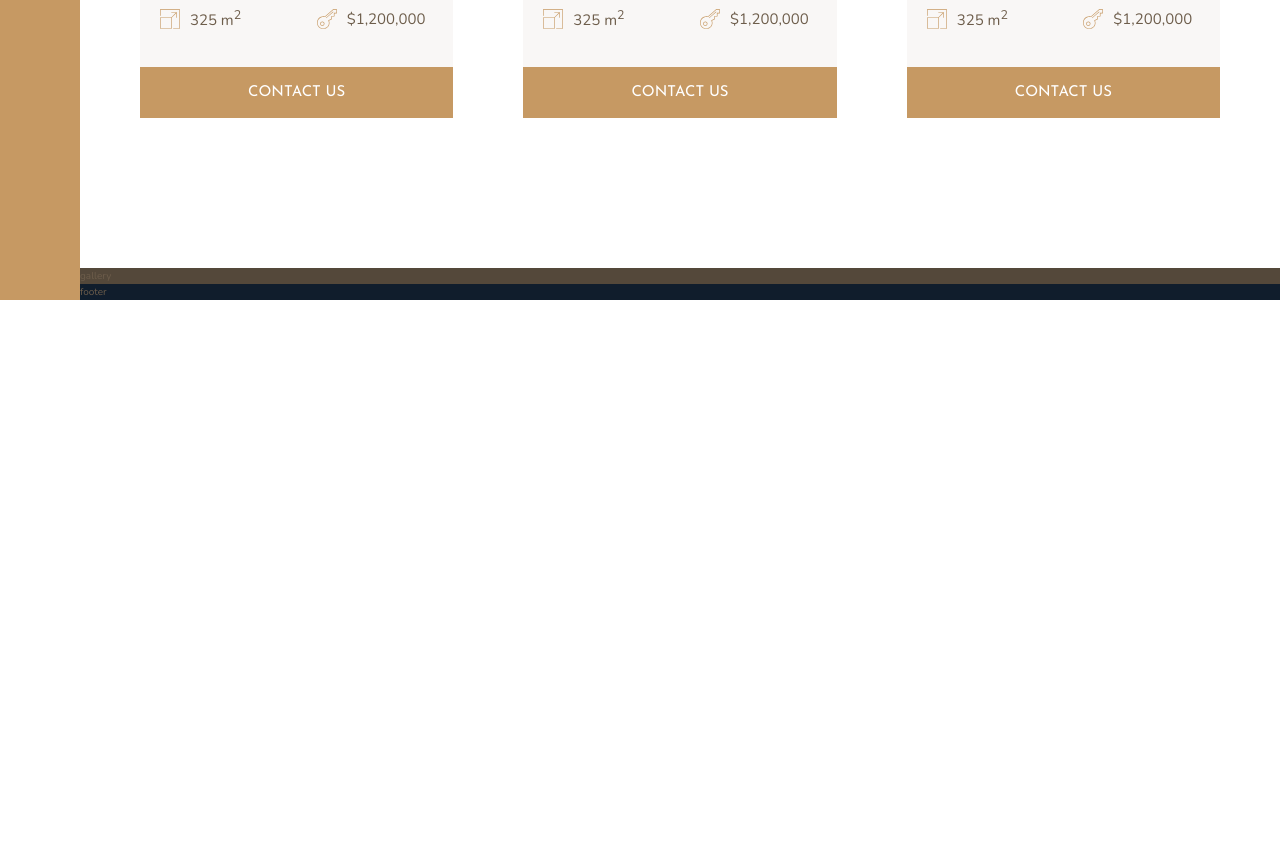
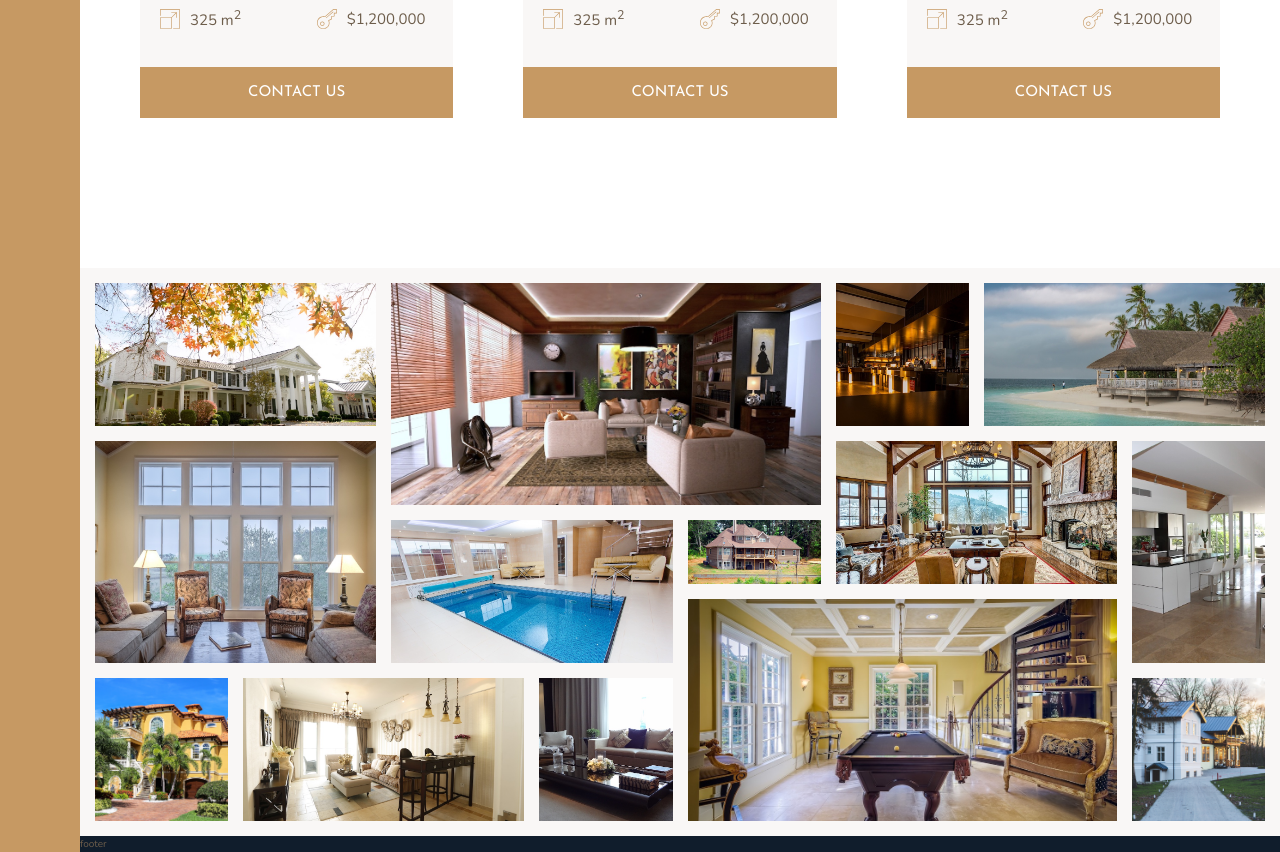
Before and after one commit to giulianoFrau/ProgettoCorsoCssGrid, a website: page index.html in a window 1280 px wide. Shown: the part 2913-3765 px from the top of the page. Before the commit the page ends 3213 px from the top, so only its background shows below. Drawn offline with nearby package versions, Linux system fonts and the light colour scheme.

Commit message:
implementazioni

```diff
--- a/index.html
+++ b/index.html
@@ -298,8 +298,58 @@
 
     </section>
     <section class="gallery">
-        gallery
+        <figure class="gallery__item gallery__item--1">
+            <img src="img/gal-1.jpeg" alt="1" class="gallery__img">
+        </figure>
+        <figure class="gallery__item gallery__item--2">
+        <img src="img/gal-2.jpeg" alt="2" class="gallery__img">
+    </figure>
+    <figure class="gallery__item gallery__item--3">
+        <img src="img/gal-3.jpeg" alt="3" class="gallery__img">
+    </figure>
+    <figure class="gallery__item gallery__item--4">
+        <img src="img/gal-4.jpeg" alt="4" class="gallery__img">
+    </figure>
+    <figure class="gallery__item gallery__item--5">
+        <img src="img/gal-5.jpeg" alt="5" class="gallery__img">
+    </figure>
+    <figure class="gallery__item gallery__item--6">
+        <img src="img/gal-6.jpeg" alt="6" class="gallery__img">
+    </figure>
+    <figure class="gallery__item gallery__item--7">
+        <img src="img/gal-7.jpeg" alt="7" class="gallery__img">
+    </figure>
+    <figure class="gallery__item gallery__item--8">
+        <img src="img/gal-8.jpeg" alt="8" class="gallery__img">
+    </figure>
+    <figure class="gallery__item gallery__item--9">
+        <img src="img/gal-9.jpeg" alt="9" class="gallery__img">
+    </figure>
+    <figure class="gallery__item gallery__item--10">
+        <img src="img/gal-10.jpeg" alt="10" class="gallery__img">
+    </figure>
+    <figure class="gallery__item gallery__item--11">
+        <img src="img/gal-11.jpeg" alt="11" class="gallery__img">
+    </figure>
+    <figure class="gallery__item gallery__item--12">
+        <img src="img/gal-12.jpeg" alt="12" class="gallery__img">
+    </figure>
+    <figure class="gallery__item gallery__item--13">
+        <img src="img/gal-13.jpeg" alt="13" class="gallery__img">
+    </figure>
+    <figure class="gallery__item gallery__item--14">
+        <img src="img/gal-14.jpeg" alt="14" class="gallery__img">
+    </figure>
+
+
+
+
+
+
+
     </section>
+
+
     <footer class="footer">
         footer
     </footer>
--- a/sass/_gallery.scss
+++ b/sass/_gallery.scss
@@ -1,4 +1,78 @@
-.gallery{
-    background-color: $color-grey-dark-1;
-    grid-column: full-start/full-end;
+.gallery {
+  grid-column: full-start / full-end;
+  background-color: $color-grey-light-1;
+  display: grid;
+  grid-template-columns: repeat(8, 1fr);
+  grid-template-rows: repeat(7, 5vw);
+  grid-gap: 1.5rem;
+  padding: 1.5rem;
+
+  &__item {
+    &--1 {
+      grid-row: 1 / span 2;
+      grid-column: 1 / span 2;
+    }
+    &--2 {
+        grid-row: 1 / span 3;
+        grid-column: 3 / span 3;
+      }
+      &--3 {
+        grid-row: 1 / span 2;
+        grid-column: 6 / 7;
+
+      }
+      &--4 {
+        grid-row: 1 / span 2;
+        grid-column: 7 / -1;
+
+      }
+      &--5 {
+        grid-row: 3 / span 3;
+        grid-column: 1 / span 2;
+      }
+      &--6 {
+        grid-row: 4 / span 2;
+        grid-column: 3 / span 2;
+      }
+      &--7 {
+        grid-row: 4 / 5;
+        grid-column: 5 / 6;
+      }
+      &--8 {
+        grid-row: 3 / span 2;
+        grid-column: 6 / span 2;
+      }
+      &--9 {
+        grid-row: 3 / span 3;
+        grid-column: 8 / span -1;
+      }
+      &--10 {
+        grid-row: 6 / -1;
+        grid-column: 1 / 2;
+      }
+      &--11 {
+        grid-row: 6 / -1;
+        grid-column: 2 / span 2;
+      }
+      &--12 {
+        grid-row: 6 / -1;
+        grid-column: 4 / 5;
+      }
+      &--13 {
+        grid-row: 5 / -1;
+        grid-column: 5 / span 3;
+      }
+      &--14 {
+        grid-row: 6 / -1;
+        grid-column: 8 / -1;
+
+      }
+  }
+
+  &__img {
+    width: 100%;
+    height: 100%;
+    display: block;
+    object-fit: cover;
+  }
 }
```
Also changed, not shown: css/style.css, sass/main.scss (line endings or trailing spaces).
